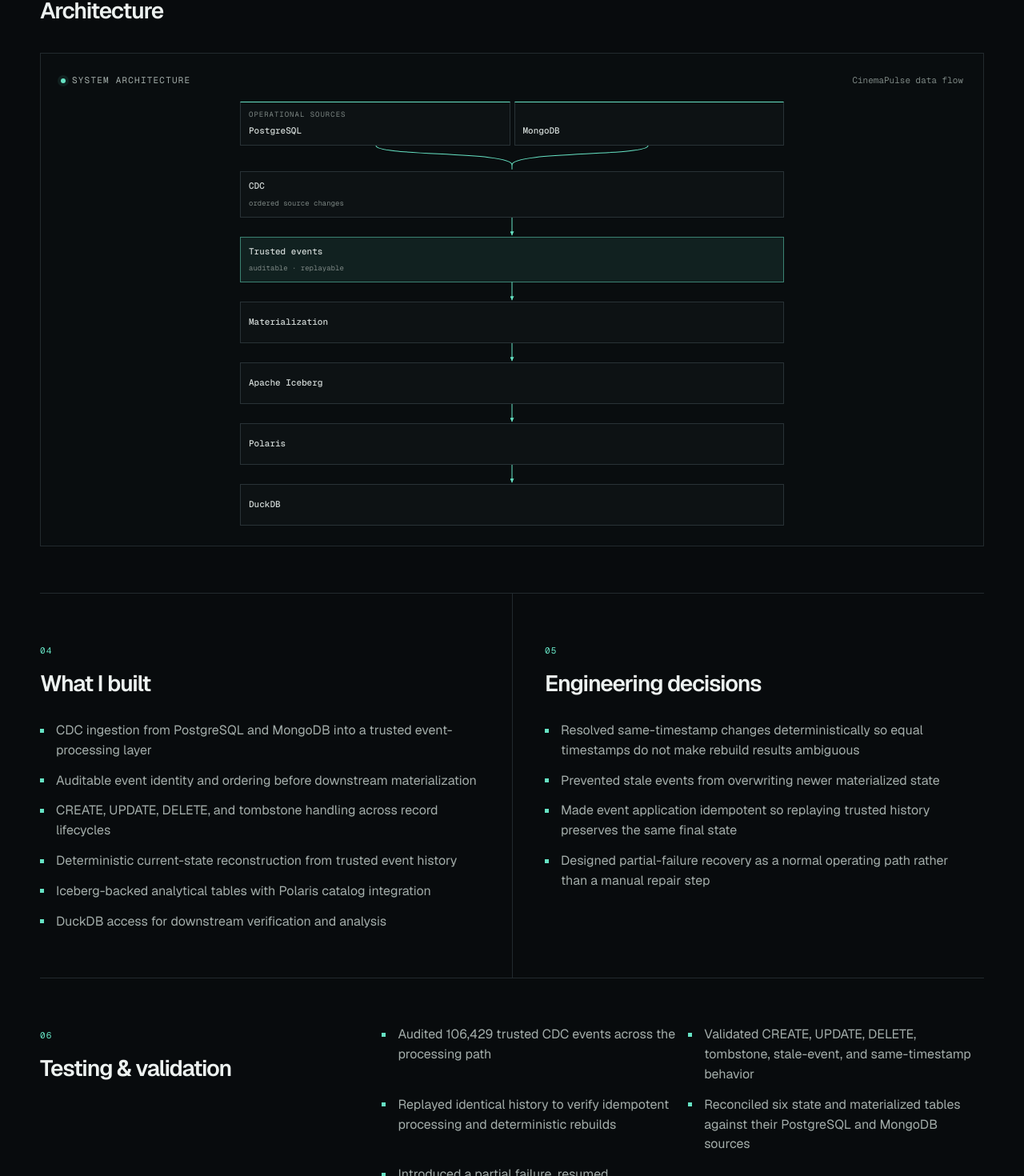
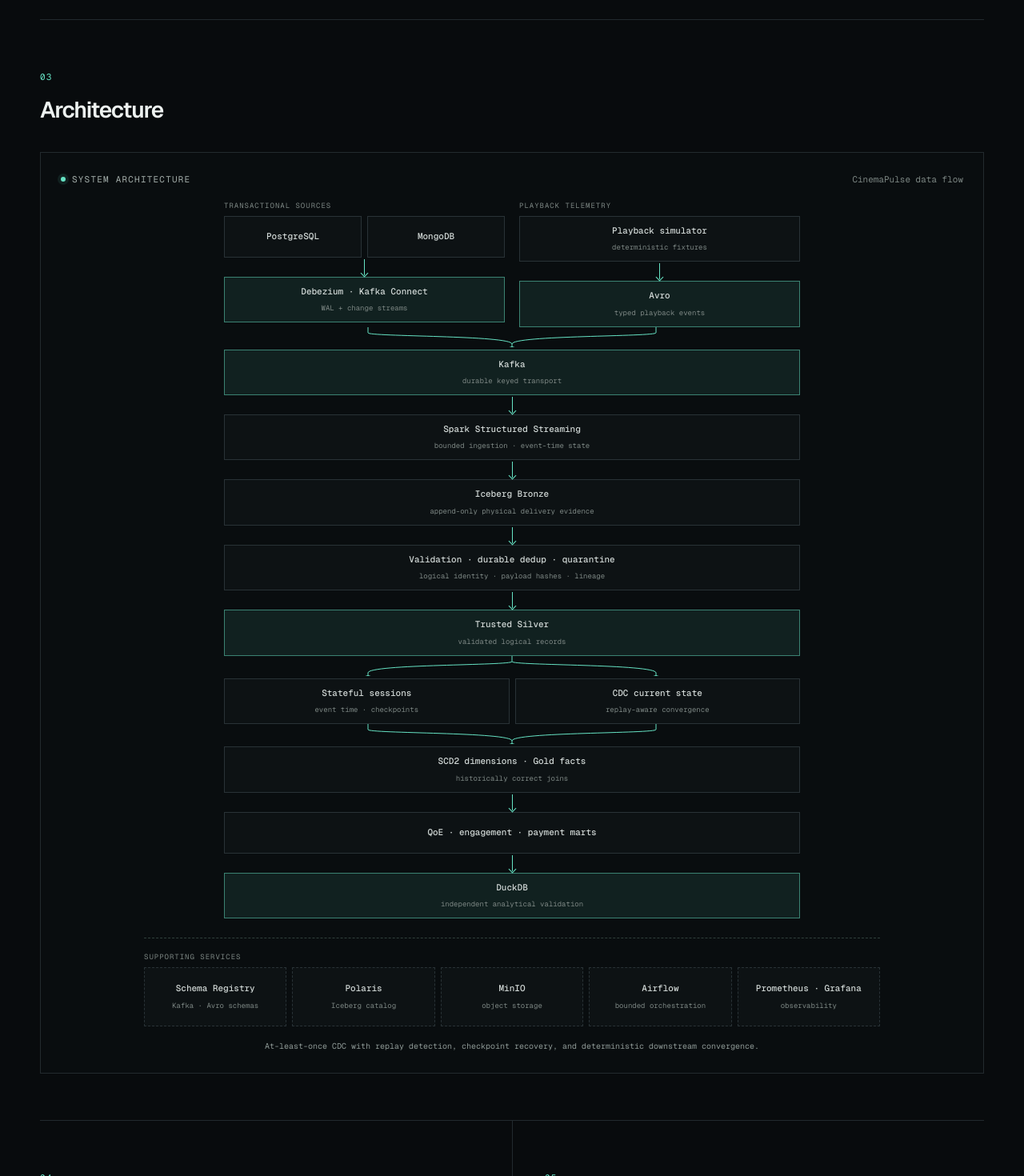
Before and after one commit to aakhya2511/Aakhya-engineering-portfolio, a Next.js app: page /projects/cinemapulse in a window 1280 px wide. Shown: the part 1055-2525 px from the top of the page at 80% size. Built offline with nearby package versions, Linux system fonts and the light colour scheme.

Commit message:
Update CinemaPulse portfolio case study

```diff
--- a/src/app/globals.css
+++ b/src/app/globals.css
@@ -187,6 +187,23 @@
 .architecture--raft .architecture-node,
 .architecture--cdc .architecture-node { min-height: 52px; }
 .fan-in-connector { height: 32px !important; flex-basis: 32px !important; }
+.cinema-flow { max-width: 720px; margin-inline: auto; display: flex; flex-direction: column; }
+.cinema-ingress { display: grid; grid-template-columns: 1fr 1fr; gap: 18px; }
+.cinema-ingress-path { min-width: 0; display: flex; flex-direction: column; }
+.cinema-stage-label { display: block; margin-bottom: 7px; color: var(--faint); font: 9px var(--font-geist-mono); text-transform: uppercase; letter-spacing: .11em; }
+.cinema-source-pair, .cinema-branch { min-width: 0; display: grid; grid-template-columns: 1fr 1fr; gap: 7px; }
+.cinema-node { flex: none; width: 100%; text-align: center; }
+.cinema-node--accent { border-color: rgba(102,227,196,.5); background: var(--accent-soft); }
+.cinema-arrow { height: 24px; display: grid; place-items: center; }
+.cinema-arrow span { position: relative; display: block; width: 1px; height: 20px; background: var(--accent); }
+.cinema-arrow span::after { content: ""; position: absolute; left: -3px; bottom: -1px; width: 7px; height: 7px; border-right: 1px solid var(--accent); border-bottom: 1px solid var(--accent); transform: rotate(45deg); }
+.cinema-connector { display: block; width: 100%; height: 28px; overflow: visible; }
+.cinema-connector path { fill: none; stroke: var(--accent); stroke-width: 1; vector-effect: non-scaling-stroke; }
+.cinema-connector .diagram-arrowhead { fill: var(--accent); stroke: none; }
+.cinema-support { max-width: 920px; margin: 24px auto 0; padding-top: 17px; border-top: 1px dashed #30403c; }
+.cinema-support-grid { display: grid; grid-template-columns: repeat(5, minmax(0, 1fr)); gap: 7px; }
+.cinema-support .cinema-node { min-height: 74px; border-style: dashed; }
+.cinema-semantics { max-width: 720px; margin: 17px auto 0; color: #8e9996; font: 10px/1.55 var(--font-geist-mono); text-align: center; }
 .architecture--compact { padding: 12px; margin-top: 18px; }
 .architecture--compact figcaption { display: none; }
 .architecture--compact .architecture-flow { flex-direction: column; gap: 0; }
@@ -213,6 +230,7 @@
 .project-link { margin-top: 6px; color: var(--text); }
 .project-actions { display: flex; flex-wrap: wrap; gap: 10px 24px; align-items: center; }
 .project-evidence { display: flex; gap: 9px; margin: 18px 0; }
+.project-evidence-note { margin: -8px 0 18px; color: var(--faint); font: 9px/1.5 var(--font-geist-mono); text-transform: uppercase; letter-spacing: .06em; }
 .project-evidence > div { flex: 1; padding: 13px; border: 1px solid var(--line); display: grid; gap: 4px; }
 .project-evidence strong { font: 500 24px var(--font-geist-mono); }
 .project-evidence span { color: var(--faint); font-size: 10px; }
@@ -294,10 +312,11 @@
 .project-columns li::before, .validation-section li::before { content: ""; position: absolute; width: 5px; height: 5px; left: 0; top: .6em; background: var(--accent); }
 .validation-section ul { margin: 0; grid-template-columns: 1fr 1fr; }
 .detail-evidence { padding: 58px 0; border-bottom: 1px solid var(--line); }
-.detail-evidence > div { display: flex; margin-top: 30px; }
+.detail-evidence > div { display: flex; flex-wrap: wrap; margin-top: 30px; }
 .detail-evidence p { min-width: 240px; margin: 0; padding: 20px; border: 1px solid var(--line); display: grid; gap: 7px; }
 .detail-evidence strong { font: 500 37px var(--font-geist-mono); }
 .detail-evidence p span { color: var(--muted); font-size: 12px; }
+.detail-evidence .detail-evidence-note { margin: 14px 0 0; color: var(--faint); font: 10px/1.5 var(--font-geist-mono); text-transform: uppercase; letter-spacing: .06em; }
 .project-technologies { padding: 58px 0; border-bottom: 1px solid var(--line); }
 .next-project { padding: 48px 0 18px; }
 .next-project a { display: grid; grid-template-columns: 1fr auto; align-items: center; font-size: clamp(32px, 4.5vw, 52px); letter-spacing: -.05em; }
@@ -382,6 +401,12 @@
   .diagram-connector .connector-horizontal { display: none; }
   .connector-vertical { display: block !important; width: 100%; height: 100% !important; }
   .fan-in-connector { height: 32px; flex-basis: 32px; }
+  .cinema-ingress { gap: 9px; }
+  .cinema-source-pair { grid-template-columns: 1fr; gap: 5px; }
+  .cinema-support-grid { grid-template-columns: 1fr 1fr; }
+  .cinema-support-grid .cinema-node:last-child { grid-column: 1 / 3; }
+  .cinema-node { min-height: 58px; padding: 9px 7px; }
+  .cinema-support .cinema-node { min-height: 62px; }
   .project-features { gap: 52px; margin-top: 36px; }
   .project-copy h3 { font-size: 34px; }
   .project-evidence { flex-direction: column; }
--- a/src/app/projects/[slug]/page.tsx
+++ b/src/app/projects/[slug]/page.tsx
@@ -31,6 +31,7 @@
 export default async function ProjectPage({ params }: Props) {
   const project = getProject((await params).slug);
   if (!project) notFound();
+  const detailEvidence = project.detailEvidence ?? project.evidence;
   return (
     <article className="project-page shell">
       <Link className="back-link" href="/#projects">← All projects</Link>
@@ -58,8 +59,8 @@
         <div><span className="detail-number">06</span><h2>Testing & validation</h2></div>
         <ul>{project.validation.map((item) => <li key={item}>{item}</li>)}</ul>
       </section>
-      {project.evidence.length > 0 && <section className="detail-evidence"><span className="detail-number">07</span><h2>Evidence</h2><div>{project.evidence.map((item) => <p key={item.label}><strong>{item.value}</strong><span>{item.label}</span></p>)}</div></section>}
-      <section className="project-technologies"><span className="detail-number">{project.evidence.length > 0 ? "08" : "07"}</span><h2>Technologies</h2><TechList items={project.technologies} /></section>
+      {detailEvidence.length > 0 && <section className="detail-evidence"><span className="detail-number">07</span><h2>Evidence</h2><div>{detailEvidence.map((item) => <p key={item.label}><strong>{item.value}</strong><span>{item.label}</span></p>)}</div>{project.evidenceNote && <p className="detail-evidence-note">{project.evidenceNote}</p>}</section>}
+      <section className="project-technologies"><span className="detail-number">{detailEvidence.length > 0 ? "08" : "07"}</span><h2>Technologies</h2><TechList items={project.technologies} /></section>
       <nav className="next-project" aria-label="Project navigation">
         {(() => { const next = projects[(projects.findIndex((item) => item.slug === project.slug) + 1) % projects.length]; return <Link href={`/projects/${next.slug}`}><span>Next project</span>{next.title}<ArrowIcon /></Link>; })()}
       </nav>
--- a/src/components/diagrams/ArchitectureDiagram.tsx
+++ b/src/components/diagrams/ArchitectureDiagram.tsx
@@ -28,15 +28,7 @@
   },
   cdc: {
     title: "CinemaPulse data flow",
-    stages: [
-      { label: "Operational sources", nodes: [{ title: "PostgreSQL" }, { title: "MongoDB" }], connector: "fan-in" },
-      { nodes: [{ title: "CDC", detail: "ordered source changes" }] },
-      { nodes: [{ title: "Trusted events", detail: "auditable · replayable" }] },
-      { nodes: [{ title: "Materialization" }] },
-      { nodes: [{ title: "Apache Iceberg" }] },
-      { nodes: [{ title: "Polaris" }] },
-      { nodes: [{ title: "DuckDB" }] },
-    ],
+    stages: [],
   },
   claims: {
     title: "Claim verification flow",
@@ -111,6 +103,7 @@
 
 export function ArchitectureDiagram({ kind, compact = false }: { kind: DiagramKind; compact?: boolean }) {
   const diagram = diagrams[kind];
+  if (kind === "cdc") return <CinemaPulseDiagram title={diagram.title} />;
   return (
     <figure className={`architecture architecture--${kind} ${compact ? "architecture--compact" : ""}`} aria-label={diagram.title}>
       <figcaption>
@@ -142,6 +135,78 @@
       </div>
     </figure>
   );
+}
+
+function CinemaPulseDiagram({ title }: { title: string }) {
+  return (
+    <figure className="architecture architecture--cdc" aria-label={title}>
+      <figcaption><span className="status-dot" /> System architecture<span>{title}</span></figcaption>
+      <div className="cinema-flow">
+        <div className="cinema-ingress">
+          <div className="cinema-ingress-path">
+            <span className="cinema-stage-label">Transactional sources</span>
+            <div className="cinema-source-pair"><PipelineNode title="PostgreSQL" /><PipelineNode title="MongoDB" /></div>
+            <FlowArrow />
+            <PipelineNode title="Debezium · Kafka Connect" detail="WAL + change streams" accent />
+          </div>
+          <div className="cinema-ingress-path">
+            <span className="cinema-stage-label">Playback telemetry</span>
+            <PipelineNode title="Playback simulator" detail="deterministic fixtures" />
+            <FlowArrow />
+            <PipelineNode title="Avro" detail="typed playback events" accent />
+          </div>
+        </div>
+        <MergeConnector markerId="cinema-ingress-merge" />
+        <PipelineNode title="Kafka" detail="durable keyed transport" accent />
+        <FlowArrow />
+        <PipelineNode title="Spark Structured Streaming" detail="bounded ingestion · event-time state" />
+        <FlowArrow />
+        <PipelineNode title="Iceberg Bronze" detail="append-only physical delivery evidence" />
+        <FlowArrow />
+        <PipelineNode title="Validation · durable dedup · quarantine" detail="logical identity · payload hashes · lineage" />
+        <FlowArrow />
+        <PipelineNode title="Trusted Silver" detail="validated logical records" accent />
+        <BranchConnector markerId="cinema-silver-branch" />
+        <div className="cinema-branch">
+          <PipelineNode title="Stateful sessions" detail="event time · checkpoints" />
+          <PipelineNode title="CDC current state" detail="replay-aware convergence" />
+        </div>
+        <MergeConnector markerId="cinema-gold-merge" />
+        <PipelineNode title="SCD2 dimensions · Gold facts" detail="historically correct joins" />
+        <FlowArrow />
+        <PipelineNode title="QoE · engagement · payment marts" />
+        <FlowArrow />
+        <PipelineNode title="DuckDB" detail="independent analytical validation" accent />
+      </div>
+      <div className="cinema-support" aria-label="Supporting services">
+        <span className="cinema-stage-label">Supporting services</span>
+        <div className="cinema-support-grid">
+          <PipelineNode title="Schema Registry" detail="Kafka · Avro schemas" />
+          <PipelineNode title="Polaris" detail="Iceberg catalog" />
+          <PipelineNode title="MinIO" detail="object storage" />
+          <PipelineNode title="Airflow" detail="bounded orchestration" />
+          <PipelineNode title="Prometheus · Grafana" detail="observability" />
+        </div>
+      </div>
+      <p className="cinema-semantics">At-least-once CDC with replay detection, checkpoint recovery, and deterministic downstream convergence.</p>
+    </figure>
+  );
+}
+
+function PipelineNode({ title, detail, accent = false }: Node & { accent?: boolean }) {
+  return <div className={`architecture-node cinema-node${accent ? " cinema-node--accent" : ""}`}><strong>{title}</strong>{detail && <small>{detail}</small>}</div>;
+}
+
+function FlowArrow() {
+  return <div className="cinema-arrow" aria-hidden="true"><span /></div>;
+}
+
+function MergeConnector({ markerId }: { markerId: string }) {
+  return <svg className="cinema-connector cinema-connector--merge" aria-hidden="true" viewBox="0 0 100 28" preserveAspectRatio="none"><defs><ArrowMarker id={markerId} /></defs><path d="M25 0v7c0 5 25 3 25 14M75 0v7c0 5-25 3-25 14M50 21v4" markerEnd={`url(#${markerId})`} /></svg>;
+}
+
+function BranchConnector({ markerId }: { markerId: string }) {
+  return <svg className="cinema-connector cinema-connector--branch" aria-hidden="true" viewBox="0 0 100 28" preserveAspectRatio="none"><defs><ArrowMarker id={`${markerId}-left`} /><ArrowMarker id={`${markerId}-right`} /></defs><path d="M50 0v7M50 7c0 5-25 3-25 14v4" markerEnd={`url(#${markerId}-left)`} /><path d="M50 7c0 5 25 3 25 14v4" markerEnd={`url(#${markerId}-right)`} /></svg>;
 }
 
 function ArrowMarker({ id }: { id: string }) {
--- a/src/components/sections/ProjectsSection.tsx
+++ b/src/components/sections/ProjectsSection.tsx
@@ -25,6 +25,7 @@
                   {project.evidence.map((item) => <div key={item.label}><strong>{item.value}</strong><span>{item.label}</span></div>)}
                 </div>
               )}
+              {project.evidenceNote && <p className="project-evidence-note">{project.evidenceNote}</p>}
               <div className="focus-list">
                 {project.focus.map((item) => <span key={item}>{item}</span>)}
               </div>
--- a/src/data/projects.ts
+++ b/src/data/projects.ts
@@ -41,36 +41,45 @@
   {
     slug: "cinemapulse",
     title: "CinemaPulse",
-    category: "Production-Style CDC / Data Platform",
-    summary: "An end-to-end platform for trusted event processing, deterministic state reconstruction, analytical materialization, lineage, and recovery.",
-    overview: "CinemaPulse turns PostgreSQL and MongoDB changes into a trusted, auditable CDC history, then uses that history to reconstruct current state and materialize analytical tables reproducibly.",
-    problem: "CDC transport alone does not guarantee correct state. The platform must preserve event identity and order, apply deletion semantics, reject stale changes, and recover without changing the final materialized result.",
+    category: "Streaming Data Platform · CDC · Lakehouse",
+    summary: "A real-time streaming media data platform combining Kafka, Debezium CDC, stateful Spark processing, Apache Iceberg, and historically correct dimensional analytics.",
+    overview: "CinemaPulse models production data-engineering problems across streaming telemetry, transactional CDC, replay, event-time state, lakehouse trust layers, historical modeling, recovery, and cross-layer reconciliation.",
+    problem: "A trustworthy streaming platform must preserve delivery evidence while turning duplicate, late, out-of-order, and changing records into deterministic current state and historically correct analytics. CinemaPulse addresses those boundaries as a production-style local reference implementation.",
     built: [
-      "CDC ingestion from PostgreSQL and MongoDB into a trusted event-processing layer",
-      "Auditable event identity and ordering before downstream materialization",
-      "CREATE, UPDATE, DELETE, and tombstone handling across record lifecycles",
-      "Deterministic current-state reconstruction from trusted event history",
-      "Iceberg-backed analytical tables with Polaris catalog integration",
-      "DuckDB access for downstream verification and analysis",
+      "Kafka playback telemetry and Debezium CDC from PostgreSQL and MongoDB",
+      "Append-only Iceberg Bronze ingestion with Spark Structured Streaming",
+      "Silver validation, durable logical deduplication, quarantine, and complete lineage",
+      "Event-time playback-session reconstruction with durable checkpoints",
+      "Deterministic CDC current-state materialization across updates, deletes, tombstones, and replay",
+      "SCD Type 2 dimensions, Gold facts, and QoE, engagement, and payment marts",
+      "Airflow orchestration with cross-layer data-quality and reconciliation gates",
     ],
     decisions: [
-      "Resolved same-timestamp changes deterministically so equal timestamps do not make rebuild results ambiguous",
-      "Prevented stale events from overwriting newer materialized state",
-      "Made event application idempotent so replaying trusted history preserves the same final state",
-      "Designed partial-failure recovery as a normal operating path rather than a manual repair step",
+      "Kept Bronze append-only because Kafka coordinates identify physical deliveries and retries are evidence, not records to erase",
+      "Defined Silver identity with durable logical keys and payload hashes so business deduplication remains independent of transport offsets",
+      "Modeled CDC as at least once, making replay detection and deterministic convergence explicit instead of implying stronger delivery guarantees",
+      "Used event time, deterministic tie-breaking, watermarks, and durable checkpoints to make session recovery explainable",
+      "Generated deterministic SCD2 keys and non-overlapping validity intervals so facts resolve the dimension version valid when an event occurred",
     ],
     validation: [
-      "Audited 106,429 trusted CDC events across the processing path",
-      "Validated CREATE, UPDATE, DELETE, tombstone, stale-event, and same-timestamp behavior",
-      "Replayed identical history to verify idempotent processing and deterministic rebuilds",
-      "Reconciled six state and materialized tables against their PostgreSQL and MongoDB sources",
-      "Introduced a partial failure, resumed processing, and verified recovery correctness",
+      "Independently reconciled all 1,000 sessions with zero unexplained mismatches",
+      "Verified CDC replay, hard-delete, tombstone, and source-restart behavior",
+      "Verified checkpoint recovery and deterministic downstream convergence after interruption",
+      "Passed all 134 baseline data-quality checks",
+      "Reconciled Gold facts and analytical marts to trusted upstream state",
     ],
-    evidence: [{ value: "106,429", label: "Trusted CDC events audited" }, { value: "6", label: "State/materialized tables reconciled" }],
-    technologies: ["PostgreSQL", "MongoDB", "CDC", "Apache Iceberg", "Polaris", "DuckDB"],
-    focus: ["CDC", "Data correctness", "Recovery", "Reproducibility"],
+    evidence: [{ value: "1,000", label: "Verified benchmark sessions" }, { value: "19,253", label: "Logical events in largest verified local benchmark" }],
+    detailEvidence: [
+      { value: "1,000", label: "Verified benchmark sessions" },
+      { value: "19,253", label: "Logical events in largest verified local benchmark" },
+      { value: "1,000 / 1,000", label: "Sessions independently reconciled" },
+      { value: "134 / 134", label: "Baseline data-quality checks passed" },
+    ],
+    evidenceNote: "Verified local synthetic benchmark results — not production traffic.",
+    technologies: ["Kafka", "Debezium", "Spark Structured Streaming", "Apache Iceberg", "PostgreSQL", "MongoDB", "Airflow", "dbt", "Python", "SQL"],
+    focus: ["Streaming", "CDC", "Lakehouse", "Historical analytics"],
     diagram: "cdc",
-    githubUrl: null,
+    githubUrl: "https://github.com/aakhya2511/CinemaPulse",
     featured: true,
     section: "featured",
   },
--- a/src/types/content.ts
+++ b/src/types/content.ts
@@ -18,6 +18,8 @@
   decisions: string[];
   validation: string[];
   evidence: Array<{ value: string; label: string }>;
+  detailEvidence?: Array<{ value: string; label: string }>;
+  evidenceNote?: string;
   technologies: string[];
   focus: string[];
   diagram: DiagramKind;
```
